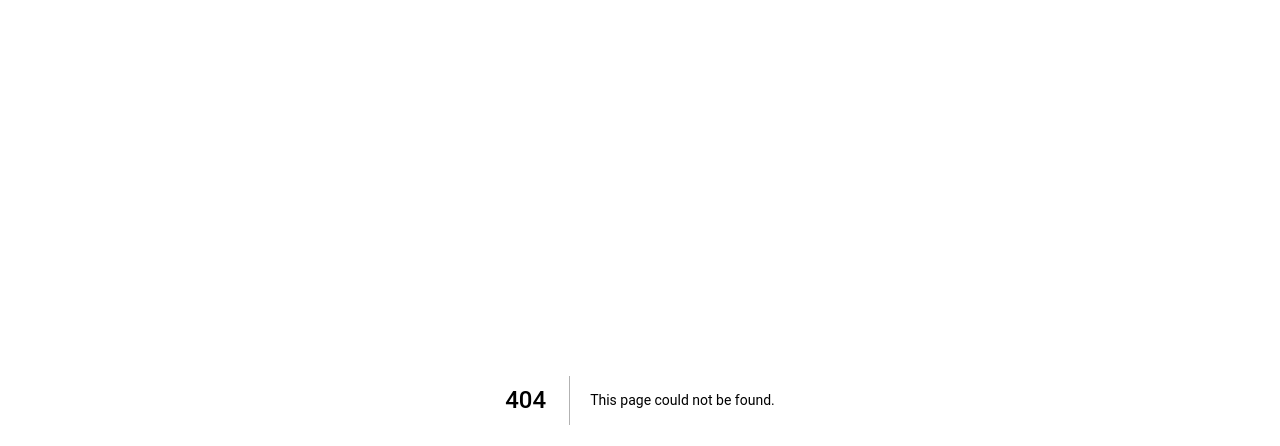
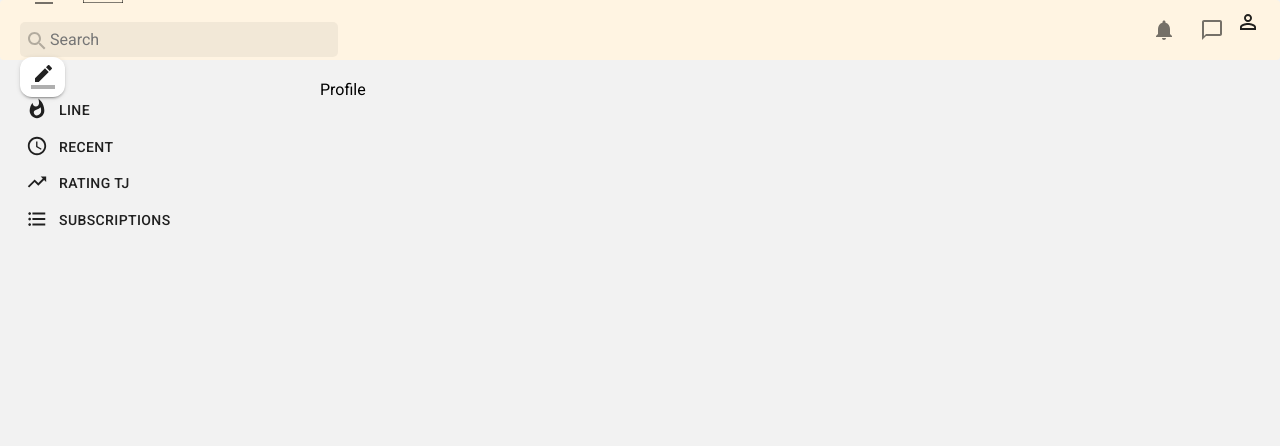
Before and after one commit to waldemarWolles/tjornal_clone_frontend, a Next.js app: page /profile/0 in a window 1280 px wide. Before the commit this address had no page. Shown: the top 446 px of the page. Built offline with nearby package versions, Linux system fonts and the light colour scheme.

Commit message:
added profile page and actions for post

```diff
--- a/components/Header/index.tsx
+++ b/components/Header/index.tsx
@@ -1,4 +1,5 @@
 import React from 'react'
+import Link from 'next/link'
 
 import { Paper, Button, IconButton, styled } from '@material-ui/core'
 import SearchIcon from '@material-ui/icons/Search'
@@ -17,7 +18,12 @@ export const Header: React.FC = () => {
         <IconButton>
           <MenuIcon />
         </IconButton>
-        <LogoSvg className={styles.logo} width={40} height={40} />
+        <Link href="/">
+          <a className="ml-15 d-flex align-center">
+            <LogoSvg className={styles.logo} width={40} height={40} />
+          </a>
+        </Link>
+
         <div className={styles.searchBlock}>
           <SearchIcon />
           <input type="text" placeholder="Search" />
@@ -33,9 +39,11 @@ export const Header: React.FC = () => {
         <IconButton>
           <MessageIcon />
         </IconButton>
-        <IconButton className="ml-15">
-          <AvatarIcon />
-        </IconButton>
+        <Link href="/profile/1">
+          <a className="ml-15 d-flex align-center">
+            <AvatarIcon />
+          </a>
+        </Link>
       </div>
     </Paper>
   )
--- /dev/null
+++ b/pages/profile/[id].tsx
@@ -0,0 +1,35 @@
+/* eslint-disable @next/next/no-page-custom-font */
+/* eslint-disable react/jsx-no-comment-textnodes */
+import { NextPage } from 'next'
+import Head from 'next/head'
+import React from 'react'
+import { Header } from '../../components/Header'
+import { SideBarMenu } from '../../components/SidebarMenu'
+
+const Profile: NextPage = () => {
+  return (
+    <div>
+      <Head>
+        <title>Create Next App</title>
+        <meta name="description" content="Generated by create next app" />
+        <link rel="icon" href="/favicon.ico" />
+        <link rel="preconnect" href="https://fonts.googleapis.com" />
+        <link rel="preconnect" href="https://fonts.gstatic.com" crossOrigin="" />
+        <link
+          href="https://fonts.googleapis.com/css2?family=Roboto:ital,wght@0,100;0,300;0,400;0,500;0,700;0,900;1,100;1,300;1,400;1,500;1,700;1,900&display=swap"
+          rel="stylesheet"
+        ></link>
+      </Head>
+      <Header />
+      <div>
+        <div className="leftSide">
+          <SideBarMenu />
+        </div>
+        <div className="content">Profile</div>
+        <div className="rightSide"></div>
+      </div>
+    </div>
+  )
+}
+
+export default Profile
--- a/theme.ts
+++ b/theme.ts
@@ -4,7 +4,7 @@ export const theme = createTheme({
   overrides: {
     MuiButton: {
       root: {
-        borderRadius: '8px',
+        borderRadius: '12px',
       },
       contained: {
         backgroundColor: 'white',
```
Also changed, not shown: components/Post/Post.module.scss (+10 -0 lines), components/Post/index.tsx (+22 -2 lines).
